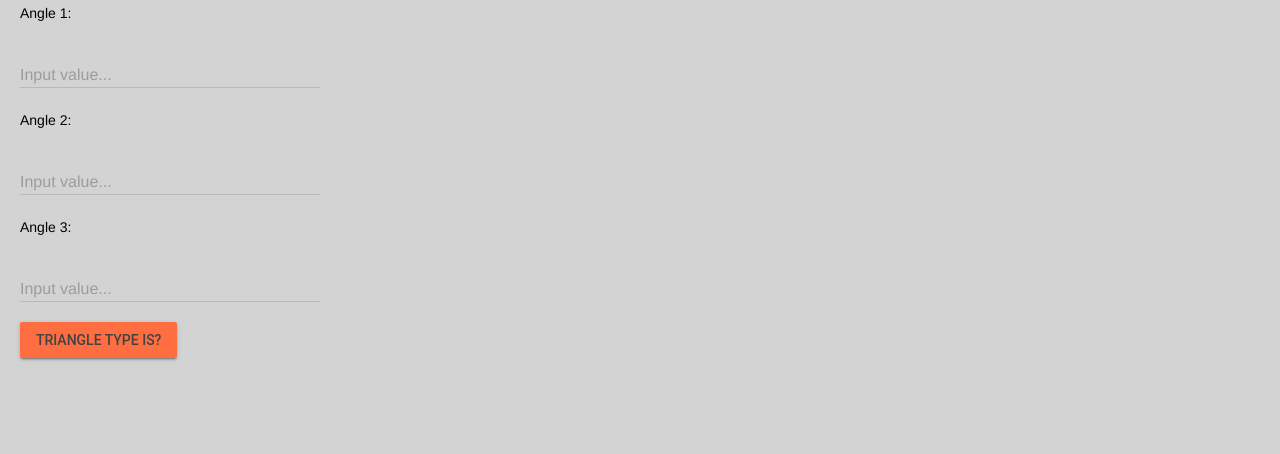
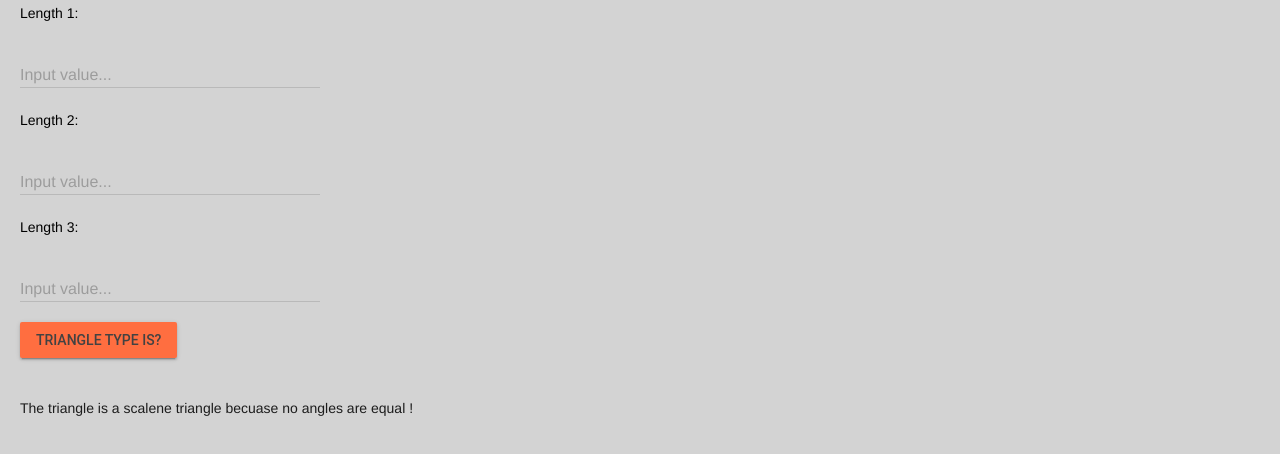
Before and after one commit to Emmanuel-Fofeyin/ICS2O-Unit5-05-HTML, a plain HTML site: page index.html in a window 1280 px wide. Both pictures are taken after a click on the button "TRIANGLE TYPE IS?". Shown: the part 240-694 px from the top of the page. Drawn offline with nearby package versions, Linux system fonts and the light colour scheme.

Commit message:
splended

```diff
--- a/index.html
+++ b/index.html
@@ -38,7 +38,7 @@
             </th>
           </tr>
         </table>
-        <p> Angle 1: </p>
+        <p> Length 1: </p>
         <!-- Numeric Textfield with Floating Label -->
       <form action="#">
         <div class="mdl-textfield mdl-js-textfield mdl-textfield--floating-label">
@@ -47,7 +47,7 @@
           <span class="mdl-textfield__error">Input is not a number!</span>
         </div>
       </form>
-        <p> Angle 2:</p>
+        <p> Length 2:</p>
       <!-- Numeric Textfield with Floating Label -->
       <form action="#">
         <div class="mdl-textfield mdl-js-textfield mdl-textfield--floating-label">
@@ -56,7 +56,7 @@
           <span class="mdl-textfield__error">Input is not a number!</span>
         </div>
       </form>
-        <p> Angle 3:</p>
+        <p> Length 3:</p>
        <!-- Numeric Textfield with Floating Label -->
       <form action="#">
         <div class="mdl-textfield mdl-js-textfield mdl-textfield--floating-label">
--- a/js/script.js
+++ b/js/script.js
@@ -7,3 +7,32 @@
 /**
  * Check servie worker.
  */
+if (navigator.serviceWorker) {
+  navigator.serviceWorker.register("/ICS2O-Unit5-05-HTML/sw.js", {
+    scope: "/ICS2O-Unit5-05-HTML/",
+  })
+}
+
+/**
+ * This function gets the users input and converts the value to celsius
+ */
+function convertClicked() {
+  //input
+  const angleOne = parseInt(document.getElementById("angle-one").value)
+  const angleTwo = parseInt(document.getElementById("angle-two").value)
+  const angleThree = parseInt(document.getElementById("angle-three").value)
+
+  //process
+  if (angleOne == angleTwo && angleTwo == angleThree) {
+    document.getElementById("type-of-triangle").innerHTML =
+      "The triangle is an equilatoral triangle because all three angles are equal !"
+  }
+  else if ((angleOne == angleTwo) || (angleOne == angleThree) || (angleTwo == angleThree)){
+     document.getElementById("type-of-triangle").innerHTML =
+    "The triangle is an isosceles triangle because two angles are equal !"
+  }
+  else {
+     document.getElementById("type-of-triangle").innerHTML =
+    "The triangle is a scalene triangle becuase  no angles are equal !"
+  }
+}
```
